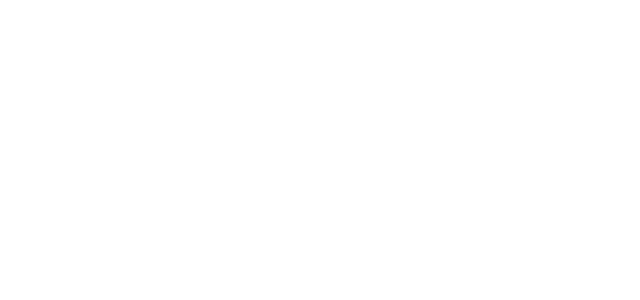
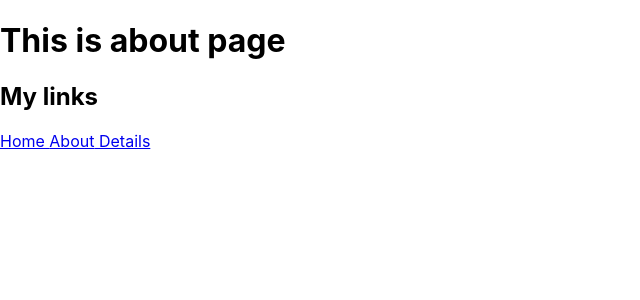
Before and after one commit to Marvoro53/react-app, a React (Create React App) app in the folder my-app/: page /about in a window 1280 px wide. Shown: the top 300 px of the page, without its empty margins (0-640 px from the left). Built offline with nearby package versions, Linux system fonts and the light colour scheme.

Commit message:
added about file

```diff
--- a/my-app/src/App.js
+++ b/my-app/src/App.js
@@ -6,6 +6,7 @@ import home from './Pages/Home';
 // import Navbar from "./Components/Navbar";
 import Section from "./Components/Section";
 import Contactme from './Pages/Contactme';
+import About from './Pages/About'
 
 function App() {
   return (
@@ -15,6 +16,7 @@ function App() {
       <Switch>
         <Route exact path ="/" component={home} />
         <Route exact path ="/contactme" component= {Contactme} />
+        <Route exact path ="/about" component= {About} />
       </Switch>
     </Router>
 
--- a/my-app/src/Pages/About.js
+++ b/my-app/src/Pages/About.js
@@ -0,0 +1,14 @@
+import React, { Component } from 'react';
+// import Header from "../../Components/Header";
+import Navbar from "../Components/Navbar";
+class about extends Component {
+    render() {
+        return (
+          <>
+          <h1>This is about page</h1>
+          <Navbar />
+          </>
+        )
+    }
+}
+export default about;
```
